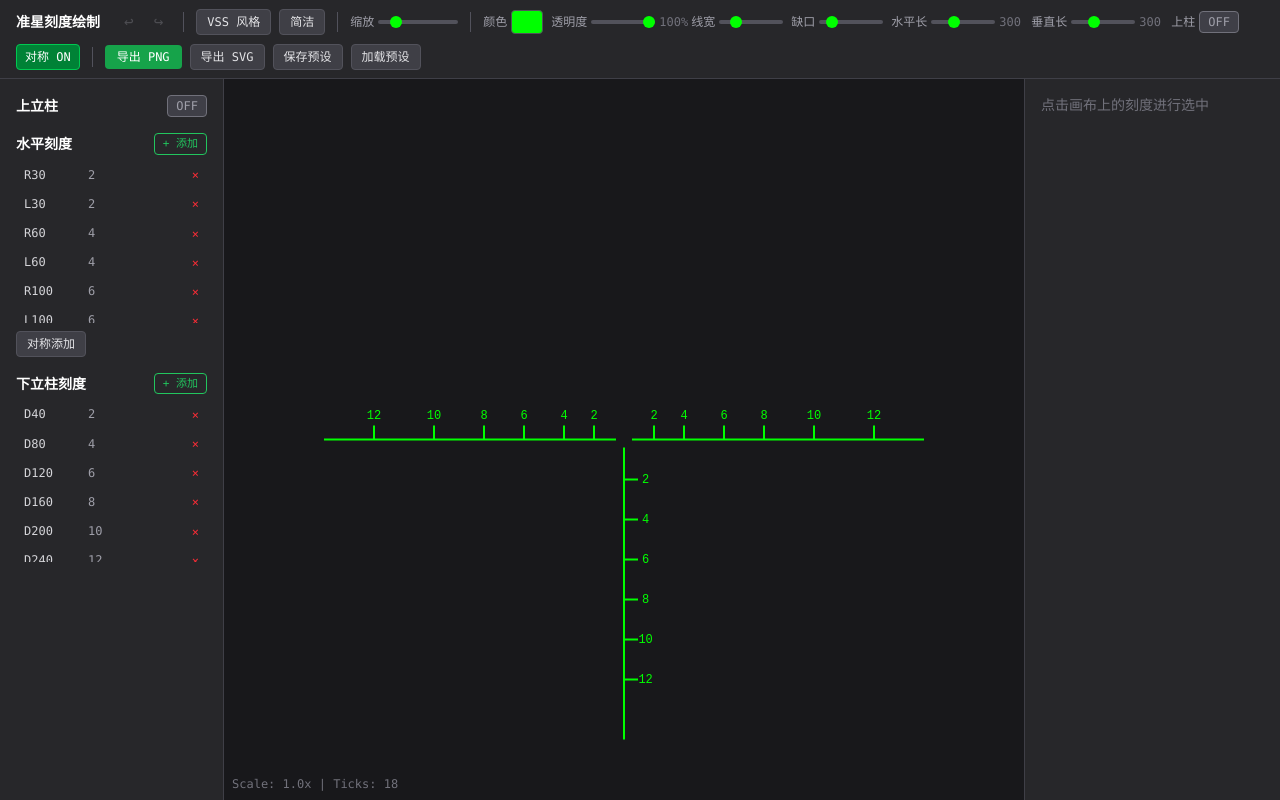
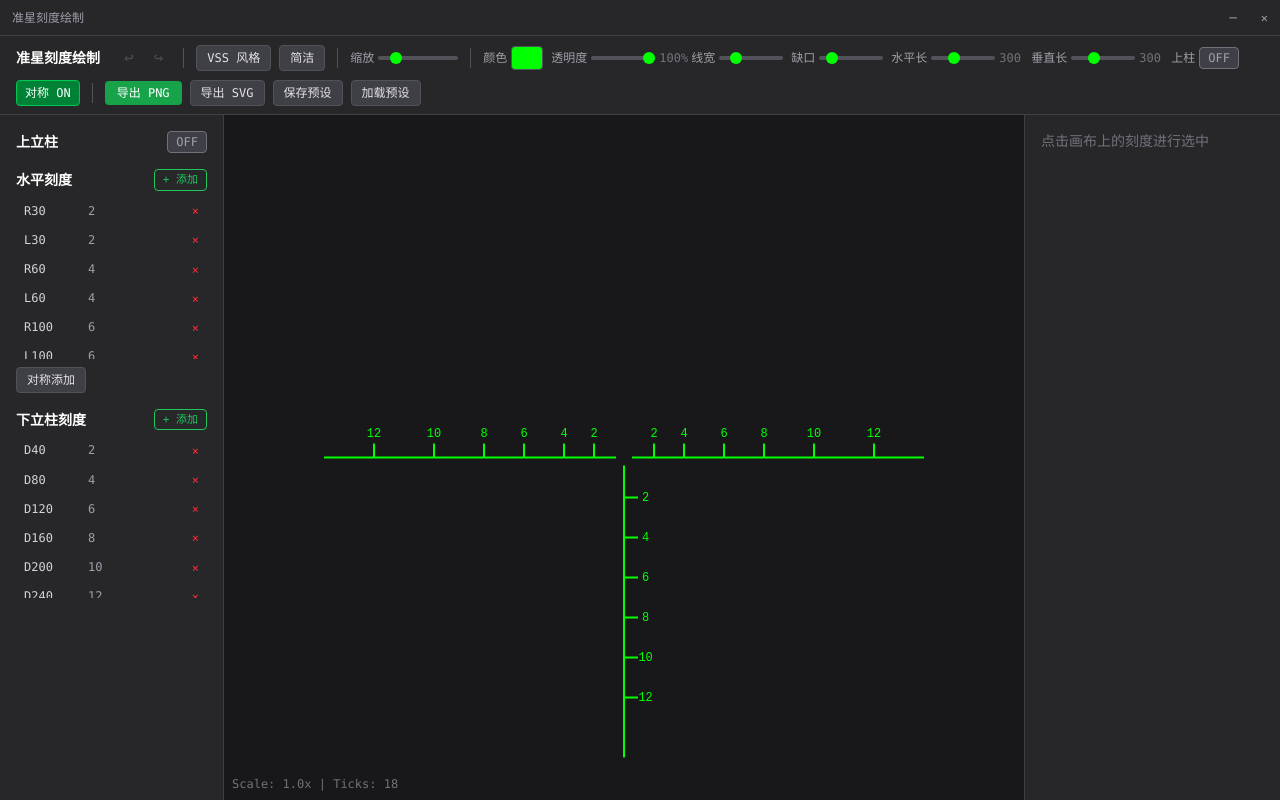
Before and after one commit to lnsjcr0873/crosshair-app, a React (Vite) app: page / in a window 1280 px wide. Built offline with nearby package versions, Linux system fonts and the light colour scheme.

Commit message:
fix: transparent+decorations:false 防闪退 + 自定义标题栏 + 透明Overlay

```diff
--- a/src-tauri/capabilities/default.json
+++ b/src-tauri/capabilities/default.json
@@ -8,6 +8,9 @@
     "core:window:allow-set-always-on-top",
     "core:window:allow-set-fullscreen",
     "core:window:allow-set-ignore-cursor-events",
+    "core:window:allow-minimize",
+    "core:window:allow-close",
+    "core:window:allow-toggle-maximize",
     "dialog:default",
     "dialog:allow-save",
     "dialog:allow-open",
--- a/src-tauri/tauri.conf.json
+++ b/src-tauri/tauri.conf.json
@@ -17,8 +17,8 @@
         "height": 800,
         "minWidth": 900,
         "minHeight": 600,
-        "decorations": true,
-        "transparent": false,
+        "decorations": false,
+        "transparent": true,
         "alwaysOnTop": false
       }
     ]
--- a/src/App.tsx
+++ b/src/App.tsx
@@ -1,4 +1,5 @@
 import { useEffect } from 'react'
+import TitleBar from './components/TitleBar'
 import Toolbar from './components/Toolbar'
 import CanvasPreview from './components/CanvasPreview'
 import TickList from './components/TickList'
@@ -121,6 +122,7 @@ export default function App() {
         <CanvasPreview />
       ) : (
         <>
+          <TitleBar />
           <Toolbar />
           <div className="flex flex-1 overflow-hidden">
             <div className="w-56 bg-zinc-800 border-r border-zinc-700 overflow-y-auto flex flex-col">
--- /dev/null
+++ b/src/components/TitleBar.tsx
@@ -0,0 +1,35 @@
+import { isTauri } from '../engine/tauri'
+
+export default function TitleBar() {
+  const handleMinimize = async () => {
+    if (!isTauri()) return
+    const { getCurrentWindow } = await import('@tauri-apps/api/window')
+    await getCurrentWindow().minimize()
+  }
+
+  const handleClose = async () => {
+    if (!isTauri()) return
+    const { getCurrentWindow } = await import('@tauri-apps/api/window')
+    await getCurrentWindow().close()
+  }
+
+  return (
+    <div data-tauri-drag-region className="flex items-center h-9 bg-zinc-800 border-b border-zinc-700 select-none shrink-0">
+      <span className="text-xs text-zinc-400 ml-3 mr-auto">准星刻度绘制</span>
+      <div className="flex h-full">
+        <button
+          onClick={handleMinimize}
+          className="px-3 h-full text-zinc-400 hover:bg-zinc-600 text-xs"
+        >
+          ─
+        </button>
+        <button
+          onClick={handleClose}
+          className="px-3 h-full text-zinc-400 hover:bg-red-600 hover:text-white text-xs"
+        >
+          ✕
+        </button>
+      </div>
+    </div>
+  )
+}
--- a/src/engine/tauri.ts
+++ b/src/engine/tauri.ts
@@ -36,7 +36,6 @@ export async function setOverlayWindow(enabled: boolean): Promise<void> {
     const { getCurrentWindow } = await import('@tauri-apps/api/window')
     const w = getCurrentWindow()
     if (enabled) {
-      await w.setDecorations(false)
       await w.setAlwaysOnTop(true)
       await w.setFullscreen(true)
       await w.setIgnoreCursorEvents(true)
@@ -44,7 +43,6 @@ export async function setOverlayWindow(enabled: boolean): Promise<void> {
       await w.setIgnoreCursorEvents(false)
       await w.setFullscreen(false)
       await w.setAlwaysOnTop(false)
-      await w.setDecorations(true)
     }
   } catch (e) {
     console.error('setOverlayWindow failed:', e)
```
